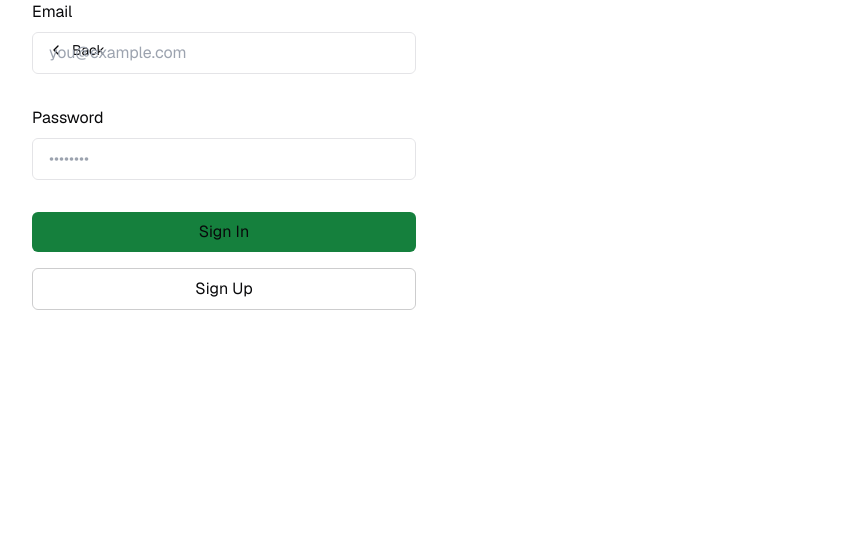
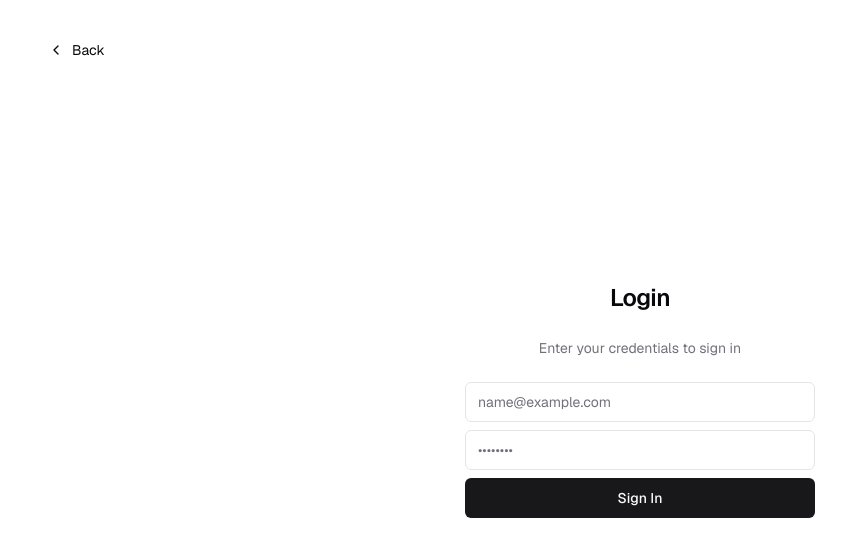
Before and after one commit to alex-pober/ticketfreedom, a Next.js app: page /login in a window 1280 px wide. Shown: the top 556 px of the page, without its empty margins (0-846 px from the left). Built offline with nearby package versions, Linux system fonts and the light colour scheme.

Commit message:
new login page finished

```diff
--- a/app/login/page.tsx
+++ b/app/login/page.tsx
@@ -1,7 +1,12 @@
 import Link from "next/link";
-import { headers } from "next/headers";
 import { createClient } from "@/utils/supabase/server";
 import { redirect } from "next/navigation";
+
+
+import { cn } from "@/lib/utils"
+import { Button } from "@/components/ui/button"
+import { Input } from "@/components/ui/input"
+import { Label } from "@/components/ui/label"
 
 export default function Login({
   searchParams,
@@ -14,7 +19,7 @@ export default function Login({
     const email = formData.get("email") as string;
     const password = formData.get("password") as string;
     const supabase = createClient();
-
+    console.log(email)
     const { error } = await supabase.auth.signInWithPassword({
       email,
       password,
@@ -27,31 +32,12 @@ export default function Login({
     return redirect("/");
   };
 
-  const signUp = async (formData: FormData) => {
-    "use server";
-
-    const origin = headers().get("origin");
-    const email = formData.get("email") as string;
-    const password = formData.get("password") as string;
-    const supabase = createClient();
-
-    const { error } = await supabase.auth.signUp({
-      email,
-      password,
-      options: {
-        emailRedirectTo: `${origin}/auth/callback`,
-      },
-    });
-
-    if (error) {
-      return redirect("/login?message=Could not authenticate user");
-    }
-
-    return redirect("/login?message=Check email to continue sign in process");
-  };
-
   return (
-    <div className="flex-1 flex flex-col w-full px-8 sm:max-w-md justify-center gap-2">
+    <div className="container relative h-[800px] flex-col items-center justify-center grid lg:max-w-none px-0">
+      <div className="lg:p-8">
+        <div className="mx-auto flex w-full flex-col justify-center space-y-6 sm:w-[350px]">
+          <div className="flex flex-col space-y-2 text-center">
+            <div className={cn("grid gap-6")}>
               <Link
                 href="/"
                 className="absolute left-8 top-8 py-2 px-4 rounded-md no-underline text-foreground bg-btn-background hover:bg-btn-background-hover flex items-center group text-sm"
@@ -72,39 +58,43 @@ export default function Login({
                 </svg>{" "}
                 Back
               </Link>
-
+              <h1 className="text-2xl font-semibold tracking-tight">
+                Login
+              </h1>
+              <p className="text-sm text-muted-foreground">
+                Enter your credentials to sign in
+              </p>
               <form
                 className="animate-in flex-1 flex flex-col w-full justify-center gap-2 text-foreground"
                 action={signIn}
               >
-        <label className="text-md" htmlFor="email">
+                <Label className="sr-only" htmlFor="email">
                   Email
-        </label>
-        <input
-          className="rounded-md px-4 py-2 bg-inherit border mb-6"
+                </Label>
+                <Input
+                  id="email"
+                  placeholder="name@example.com"
+                  type="email"
                   name="email"
-          placeholder="you@example.com"
-          required
+                  autoCapitalize="none"
+                  autoComplete="email"
+                  autoCorrect="off"
+                  // disabled={isLoading}
                 />
-        <label className="text-md" htmlFor="password">
-          Password
-        </label>
-        <input
-          className="rounded-md px-4 py-2 bg-inherit border mb-6"
+                <Label className="sr-only" htmlFor="email">
+                  Email
+                </Label>
+                <Input
+                  id="password"
                   type="password"
                   name="password"
                   placeholder="••••••••"
-          required
+                  autoCorrect="off"
+                  // disabled={isLoading}
                 />
-        <button className="bg-green-700 rounded-md px-4 py-2 text-foreground mb-2">
+                <Button type="submit" >
                   Sign In
-        </button>
-        <button
-          formAction={signUp}
-          className="border border-foreground/20 rounded-md px-4 py-2 text-foreground mb-2"
-        >
-          Sign Up
-        </button>
+                </Button>
                 {searchParams?.message && (
                   <p className="mt-4 p-4 bg-foreground/10 text-foreground text-center">
                     {searchParams.message}
@@ -112,5 +102,9 @@ export default function Login({
                 )}
               </form>
             </div>
+          </div>
+        </div>
+      </div>
+    </div>
   );
 }
--- /dev/null
+++ b/components/ui/icons.tsx
@@ -0,0 +1,20 @@
+type IconProps = React.HTMLAttributes<SVGElement>
+
+export const Icons = {
+  spinner: (props: IconProps) => (
+    <svg
+      xmlns="http://www.w3.org/2000/svg"
+      width="24"
+      height="24"
+      viewBox="0 0 24 24"
+      fill="none"
+      stroke="currentColor"
+      strokeWidth="2"
+      strokeLinecap="round"
+      strokeLinejoin="round"
+      {...props}
+    >
+      <path d="M21 12a9 9 0 1 1-6.219-8.56" />
+    </svg>
+  ),
+}
```
Lines whose indentation alone changed are shown as unchanged.
